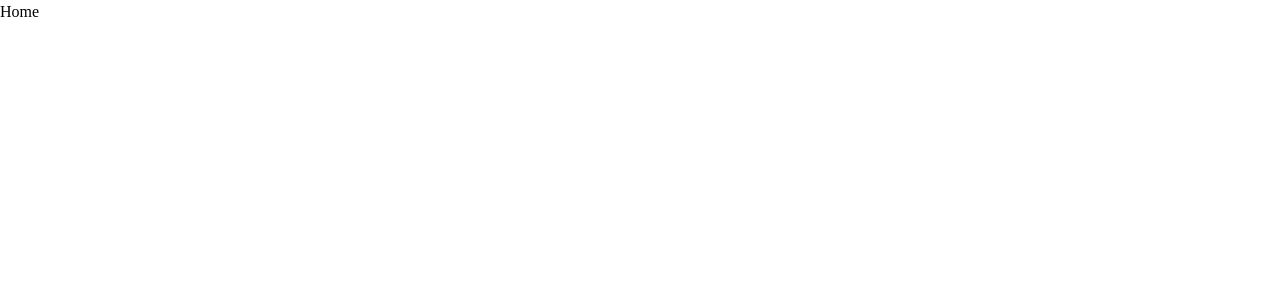
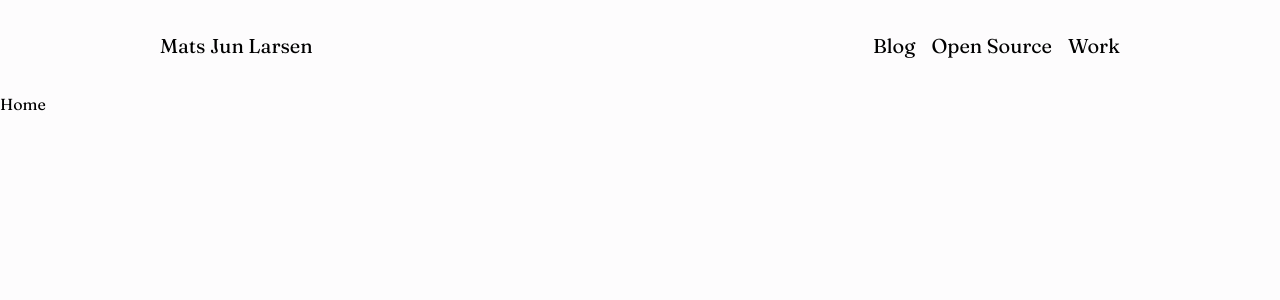
Before and after one commit to junlarsen/jun.codes, a Next.js app: page / in a window 1280 px wide. Shown: the top 300 px of the page. Built offline with nearby package versions, Linux system fonts and the light colour scheme.

Commit message:
feat: build application navbar

```diff
--- a/package.json
+++ b/package.json
@@ -6,9 +6,12 @@
     "dev": "next dev",
     "build": "next build",
     "start": "next start",
-    "lint": "next lint"
+    "lint": "biome check --apply ."
   },
   "dependencies": {
+    "@radix-ui/colors": "^3.0.0",
+    "@radix-ui/react-icons": "^1.3.0",
+    "@radix-ui/react-collapsible": "^1.0.3",
     "clsx": "^2.1.1",
     "next": "14.2.3",
     "react": "^18.3.1",
@@ -16,6 +19,7 @@
     "tailwind-merge": "^2.3.0"
   },
   "devDependencies": {
+    "@biomejs/biome": "^1.7.3",
     "@types/node": "^20.12.12",
     "@types/react": "^18.3.3",
     "@types/react-dom": "^18.3.0",
--- a/src/app/globals.css
+++ b/src/app/globals.css
@@ -2,6 +2,6 @@
 @tailwind components;
 @tailwind utilities;
 
-html {
+:root {
     font-family: var(--font-fraunces);
 }
--- a/src/app/layout.tsx
+++ b/src/app/layout.tsx
@@ -1,26 +1,28 @@
-import type { Metadata } from "next";
-import { Fraunces } from "next/font/google";
-import "./globals.css";
-import {PropsWithChildren} from "react";
-import {cn} from "@/classname";
+import type { Metadata } from 'next';
+import { Fraunces } from 'next/font/google';
+import './globals.css';
+import { cn } from '@/classname';
+import { Navbar } from '@/components/navbar';
+import type { PropsWithChildren } from 'react';
 
 const fraunces = Fraunces({
-  subsets: ["latin"],
-  weight: ["300", "400", "500", "600", "700"],
-  variable: "--font-fraunces"
-})
+  subsets: ['latin'],
+  weight: ['300', '400', '500', '600', '700'],
+  variable: '--font-fraunces',
+});
 
 export const metadata: Metadata = {
-  title: "Create Next App",
-  description: "Generated by create next app",
+  title: 'Create Next App',
+  description: 'Generated by create next app',
 };
 
-export default function RootLayout({
-  children,
-}: PropsWithChildren) {
+export default function RootLayout({ children }: PropsWithChildren) {
   return (
-    <html lang="en">
-      <body className={cn(fraunces.variable)}>{children}</body>
+    <html lang="en" dir="ltr">
+      <body className={cn(fraunces.variable, 'bg-gray-1 font-fraunces')}>
+        <Navbar />
+        <main>{children}</main>
+      </body>
     </html>
   );
 }
--- a/src/app/page.tsx
+++ b/src/app/page.tsx
@@ -1,5 +1,3 @@
 export default function IndexPage() {
-  return (
-    <h1>Home</h1>
-  );
+  return <h1>Home</h1>;
 }
--- a/src/classname.ts
+++ b/src/classname.ts
@@ -1,5 +1,5 @@
-import clsx, {ClassValue} from "clsx";
-import {twMerge} from "tailwind-merge";
+import clsx, { type ClassValue } from 'clsx';
+import { twMerge } from 'tailwind-merge';
 
 export function cn(...values: ClassValue[]): string {
   return twMerge(clsx(...values));
--- /dev/null
+++ b/src/components/navbar.tsx
@@ -0,0 +1,64 @@
+'use client';
+
+import { cn } from '@/classname';
+import * as RadixCollapsible from '@radix-ui/react-collapsible';
+import { Cross1Icon, HamburgerMenuIcon } from '@radix-ui/react-icons';
+import Link from 'next/link';
+import { type FC, useState } from 'react';
+
+const APPLICATION_NAVBAR_ITEMS = [
+  {
+    label: 'Blog',
+    href: '/blog',
+  },
+  {
+    label: 'Open Source',
+    href: '/oss',
+  },
+  {
+    label: 'Work',
+    href: '/work',
+  },
+];
+
+export const Navbar: FC = () => {
+  const [open, setOpen] = useState(false);
+
+  const link = cn(
+    'text-lg lg:text-xl font-fraunces text-black',
+    'hover:text-brand-9 transition-colors duration-200',
+  );
+  return (
+    <RadixCollapsible.Root open={open} onOpenChange={setOpen}>
+      <nav className="w-full mx-auto max-w-screen-lg p-4 lg:p-8 flex justify-between">
+        <Link href="/" className={cn(link, 'text-xl')}>
+          Mats Jun Larsen
+        </Link>
+        <ul className="hidden lg:flex gap-4">
+          {APPLICATION_NAVBAR_ITEMS.map((item) => (
+            <li key={item.href}>
+              <Link href={item.href} className={link}>
+                {item.label}
+              </Link>
+            </li>
+          ))}
+        </ul>
+        <RadixCollapsible.Trigger className="lg:hidden transition ease-in-out duration-200 transition-transform">
+          {open ? <Cross1Icon /> : <HamburgerMenuIcon />}
+        </RadixCollapsible.Trigger>
+      </nav>
+
+      <RadixCollapsible.Content className="px-4 -mt-4 border-b border-gray-300">
+        <ul className="flex flex-col">
+          {APPLICATION_NAVBAR_ITEMS.map((item) => (
+            <li key={item.href}>
+              <Link href={item.href} className={link}>
+                {item.label}
+              </Link>
+            </li>
+          ))}
+        </ul>
+      </RadixCollapsible.Content>
+    </RadixCollapsible.Root>
+  );
+};
--- a/tailwind.config.ts
+++ b/tailwind.config.ts
@@ -1,15 +1,30 @@
-import type { Config } from "tailwindcss";
+import * as colors from '@radix-ui/colors';
+import type { Config } from 'tailwindcss';
+
+function createScale(color: Record<string, string>) {
+  return Object.entries(color).reduce<Record<string, string>>(
+    (acc, [key, value]) => {
+      // biome-ignore lint/style/noNonNullAssertion: safe, as regex always matches here
+      const [_, colorIndex] = key.match(/[A-Za-z]+(\d+)/)!;
+      acc[colorIndex] = value;
+      return acc;
+    },
+    {},
+  );
+}
 
 export default {
-  content: [
-    "./src/**/*.{ts,tsx,mdx}",
-  ],
+  content: ['./src/**/*.{ts,tsx,mdx}'],
   theme: {
     extend: {
       fontFamily: {
-        fraunces: ["var(--font-fraunces)", "ui-serif"],
-      }
+        fraunces: ['var(--font-fraunces)', 'ui-serif'],
+      },
+      colors: {
+        brand: createScale(colors.red),
+        gray: createScale(colors.mauve),
+      },
     },
   },
   plugins: [],
-} satisfies Config
+} satisfies Config;
```
Also changed, not shown: biome.json (added, +18 -0 lines), 1 other file (tests, documents, lock files or other folders).
